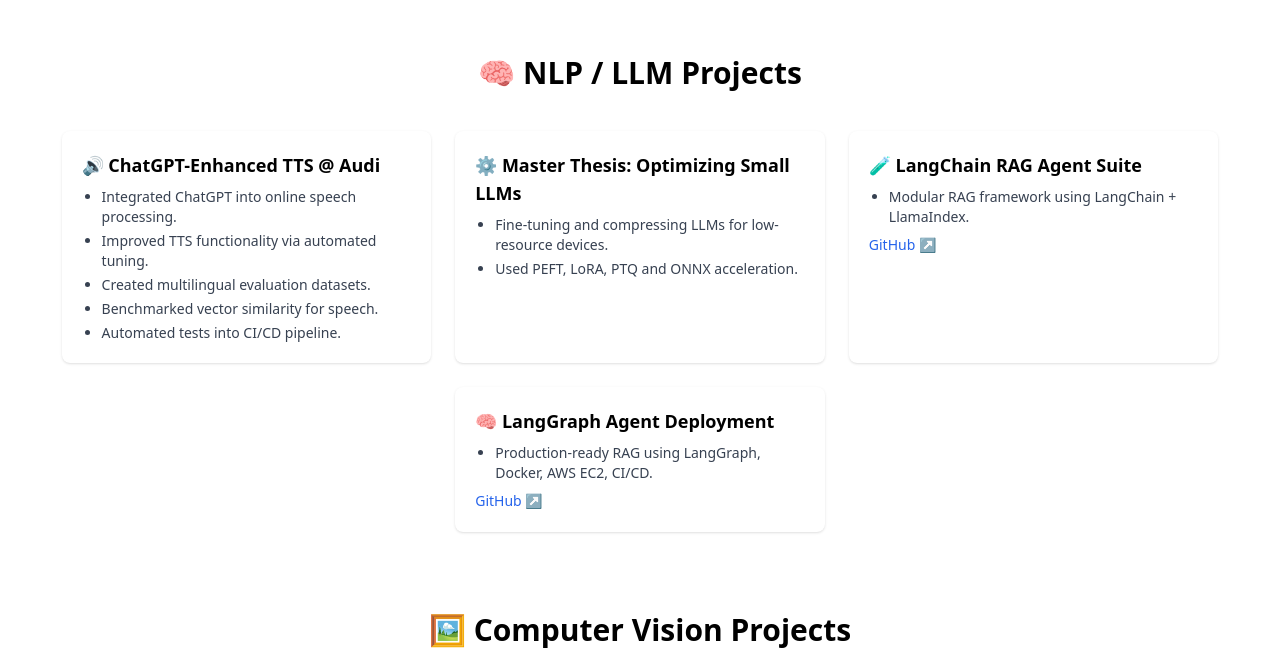
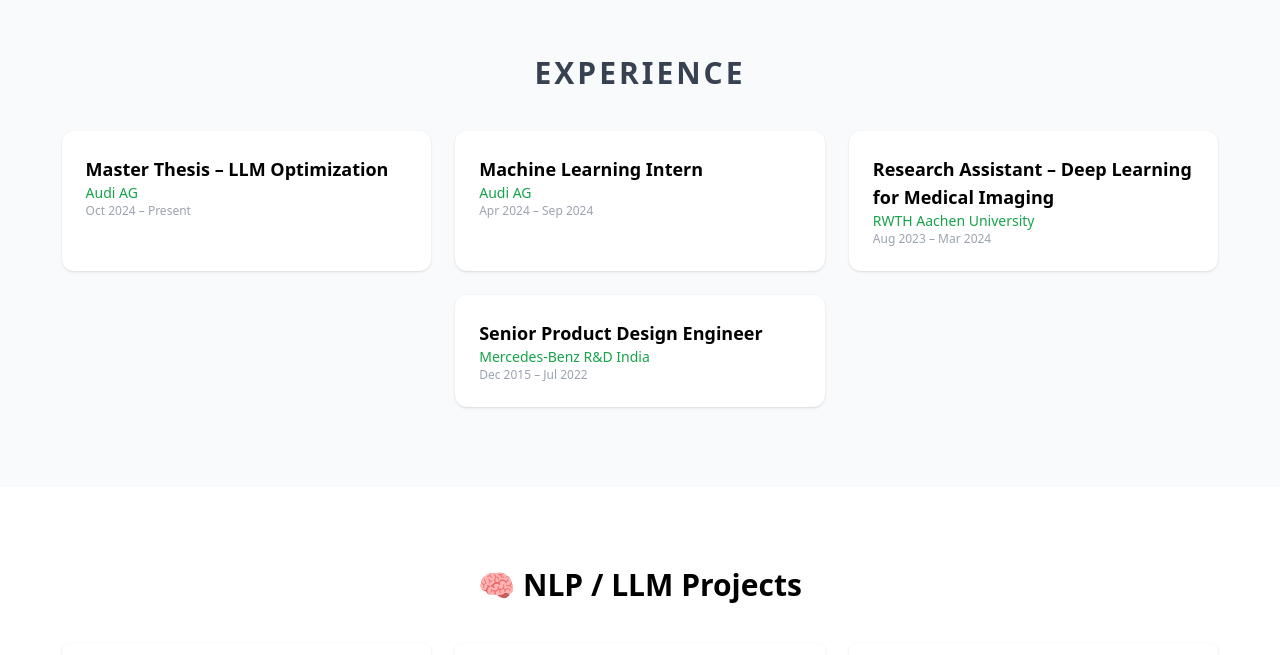
Before and after one commit to RoboMaroof/maroof-portfolio, a Next.js app: page / in a window 1280 px wide. Shown: the part 825-1480 px from the top of the page. Built offline with nearby package versions, Linux system fonts and the light colour scheme.

Commit message:
Experience section added

```diff
--- /dev/null
+++ b/app/components/ExperienceSection.js
@@ -0,0 +1,39 @@
+'use client'
+
+const ExperienceCard = ({ company, title, date }) => (
+  <div className="bg-white rounded-xl shadow p-6 w-full md:w-[48%] lg:w-[30%]">
+    <h3 className="text-lg font-semibold">{title}</h3>
+    <p className="text-sm text-green-600 font-medium">{company}</p>
+    <p className="text-xs text-gray-400">{date}</p>
+  </div>
+)
+
+export default function ExperienceSection() {
+  return (
+    <section id="experience" className="bg-gray-50 py-20 px-6">
+      <h2 className="text-3xl font-bold text-center mb-10 tracking-widest text-gray-700">EXPERIENCE</h2>
+      <div className="flex flex-wrap justify-center gap-6">
+        <ExperienceCard
+          title="Master Thesis – LLM Optimization"
+          company="Audi AG"
+          date="Oct 2024 – Present"
+        />
+        <ExperienceCard
+          title="Machine Learning Intern"
+          company="Audi AG"
+          date="Apr 2024 – Sep 2024"
+        />
+        <ExperienceCard
+          title="Research Assistant – Deep Learning for Medical Imaging"
+          company="RWTH Aachen University"
+          date="Aug 2023 – Mar 2024"
+        />
+        <ExperienceCard
+          title="Senior Product Design Engineer"
+          company="Mercedes-Benz R&D India"
+          date="Dec 2015 – Jul 2022"
+        />
+      </div>
+    </section>
+  )
+}
--- a/app/components/Header.js
+++ b/app/components/Header.js
@@ -4,7 +4,7 @@
   return (
     <header className="fixed top-0 left-0 right-0 z-50 bg-white border-b">
       <div className="max-w-5xl mx-auto px-6 py-4 flex justify-between items-center">
-        <h1 className="text-lg font-semibold tracking-tight">Maroof</h1>
+        <h1 className="text-lg font-semibold tracking-tight">Portfolio</h1>
         <nav className="space-x-6 text-sm font-medium text-gray-700">
           <a href="#projects" className="hover:underline">Projects</a>
           <a href="#publications" className="hover:underline">Publications</a>
--- a/app/page.js
+++ b/app/page.js
@@ -1,5 +1,6 @@
 import Header from './components/Header'
 import IntroSection from './components/IntroSection'
+import ExperienceSection from './components/ExperienceSection'
 import ProjectsSection from './components/ProjectsSection'
 import PublicationsSection from './components/PublicationsSection'
 import ContactSection from './components/ContactSection'
@@ -10,6 +11,7 @@
     <main>
       <Header />
       <IntroSection />
+      <ExperienceSection />
       <ProjectsSection />
       <PublicationsSection />
       <ContactSection />
```
